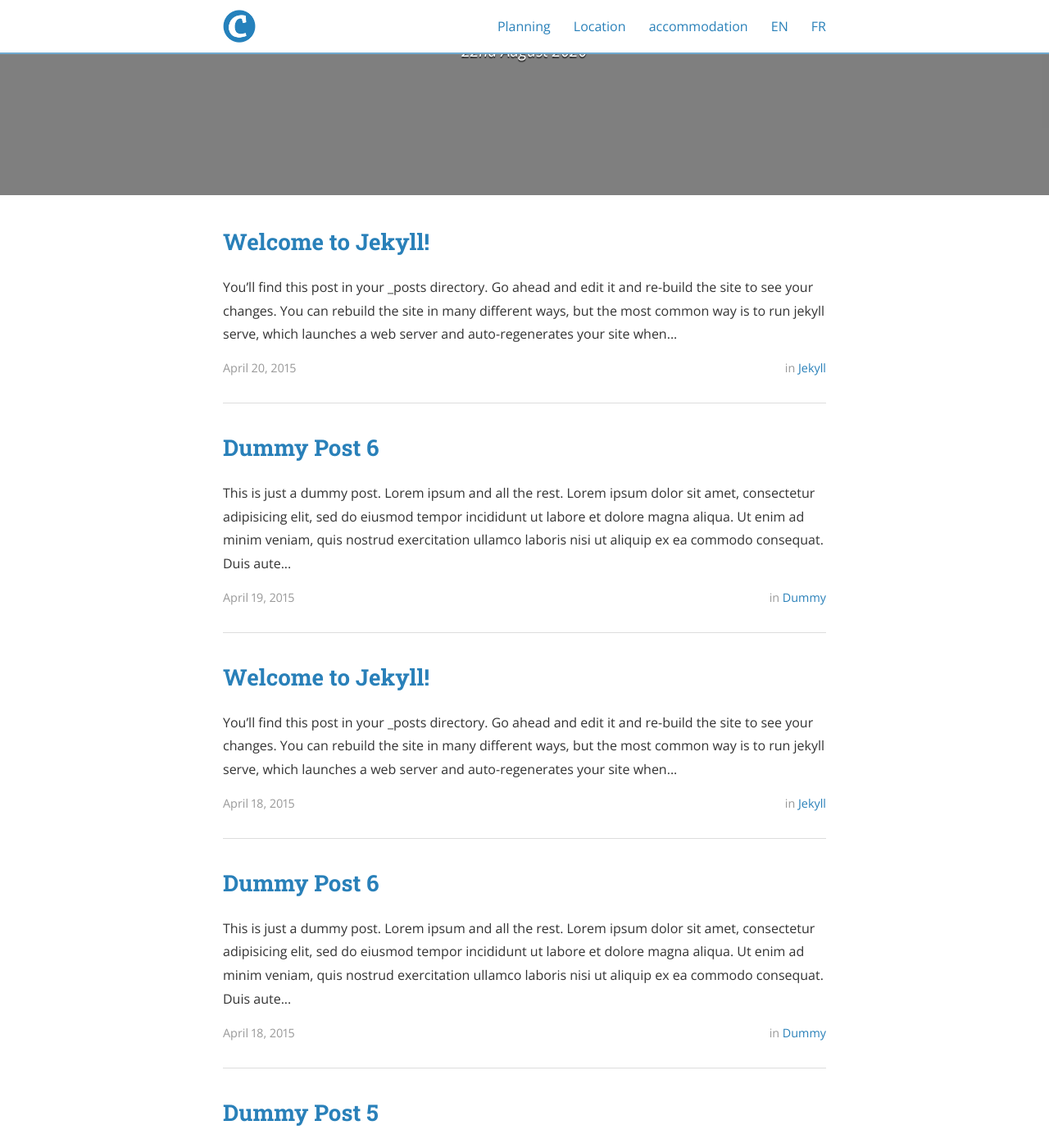
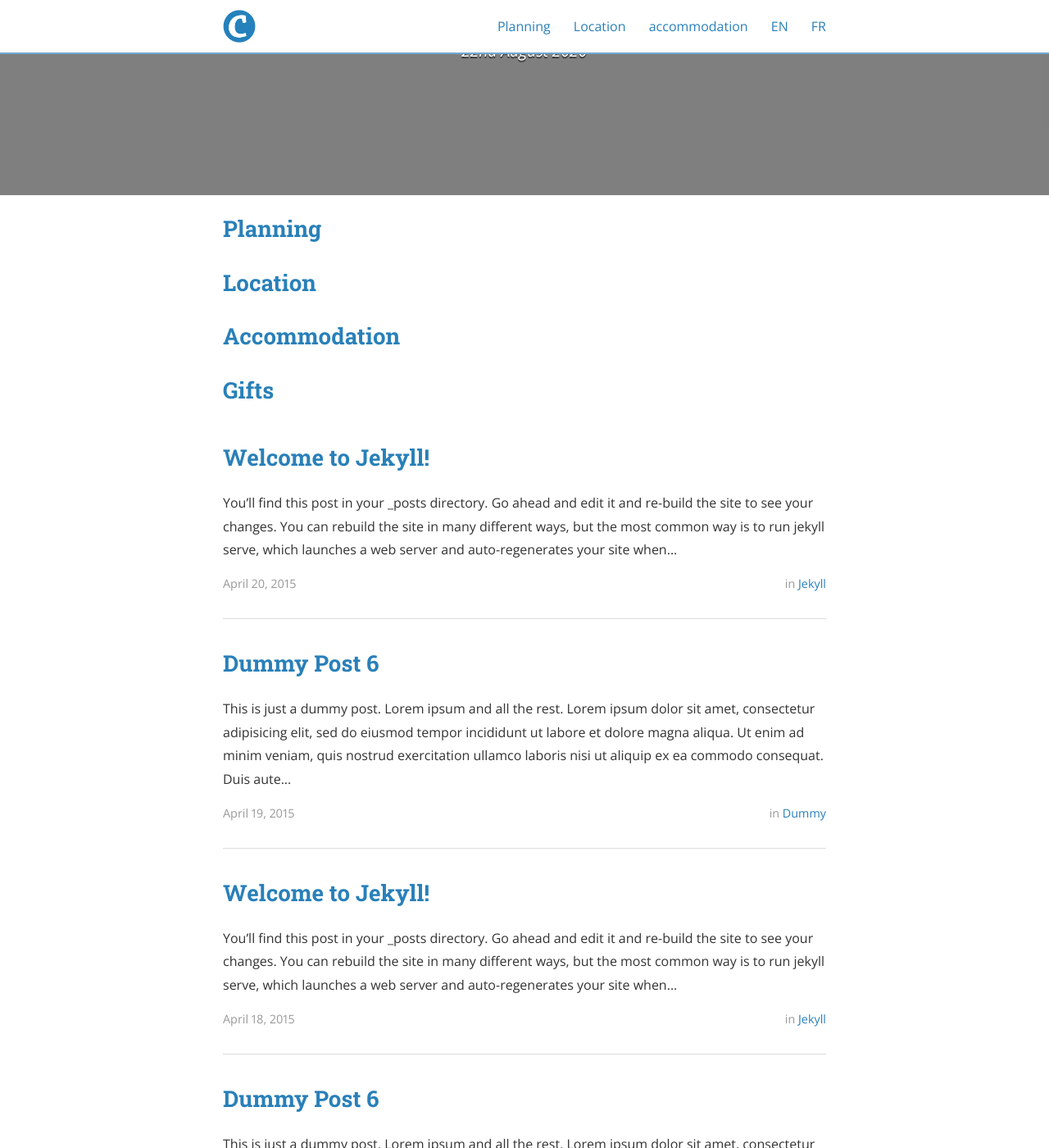
Before and after one commit to thiesgehrmann/heijmans-gehrmann, a Jekyll site: the page built from index.html, in a window 1280 px wide and 1400 px high, scrolled down 353 px. Shown: the whole window at 82% size. Built offline with Jekyll 4.4.1, drawn with Linux system fonts in a browser that asks for light colours; nearby versions of some CDN libraries; the list of posts is cut into pages by our own code.

Commit message:
Update index.html

```diff
--- a/index.html
+++ b/index.html
@@ -15,6 +15,12 @@ pagination:
 </div>
 
 <div class="wrapper">
+
+<h2> <a id="plans">Planning </a> </h2>
+<h2> <a id="location">Location </a> </h2>
+<h2> <a id="accommodation">Accommodation </a> </h2>
+<h2> <a id="gifts">Gifts </a> </h2>
+
 <ul class="post-list">
   {% for post in paginator.posts %}
   <li>
@@ -43,46 +49,5 @@ pagination:
   {% endfor %}
 </ul>
 
-<nav class="pagination" role="navigation">
-	<p>
-    {% if paginator.previous_page %}
-			{% if paginator.page == 2 %}
-			<a class="newer-posts" href="{{ site.baseurl }}{{ paginator.previous_page_path }}">
-        <span class="fa-stack fa-lg">
-          <i class="fa fa-square fa-stack-2x"></i>
-          <i class="fa fa-angle-double-left fa-stack-1x fa-inverse"></i>
-        </span>
-      </a>
-			{% else %}
-			<a class="newer-posts" href="{{ site.baseurl }}{{ paginator.next_page_path }}">
-				<span class="fa-stack fa-lg">
-					<i class="fa fa-square fa-stack-2x"></i>
-					<i class="fa fa-angle-double-left fa-stack-1x fa-inverse"></i>
-				</span>
-			</a>
-			{% endif %}
-		{% else %}
-		<span class="fa-stack fa-lg">
-      <i class="fa fa-square fa-stack-2x"></i>
-      <i class="fa fa-angle-double-left fa-stack-1x fa-inverse"></i>
-    </span>
-		{% endif %}
-		<span class="page-number">Page {{ paginator.page }} of {{ paginator.total_pages }}</span>
-		{% if paginator.next_page %}
-		<a class="newer-posts" href="{{ site.baseurl }}{{ paginator.next_page_path }}">
-      <span class="fa-stack fa-lg">
-        <i class="fa fa-square fa-stack-2x"></i>
-        <i class="fa fa-angle-double-right fa-stack-1x fa-inverse"></i>
-      </span>
-    </a>
-		{% else %}
-		<span class="fa-stack fa-lg">
-      <i class="fa fa-square fa-stack-2x"></i>
-      <i class="fa fa-angle-double-right fa-stack-1x fa-inverse"></i>
-    </span>
-		{% endif %}
-	</p>
-</nav>
-
 </div>
 </div>
```
